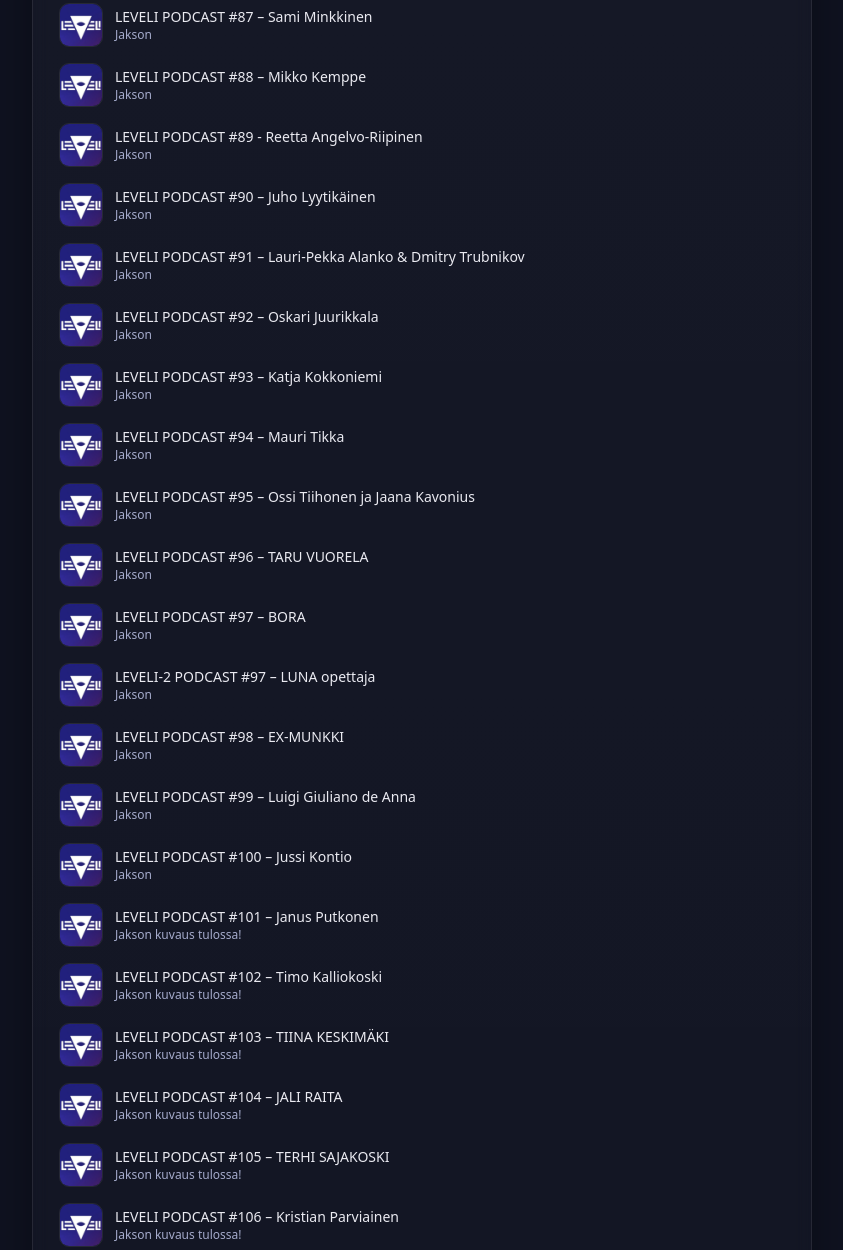
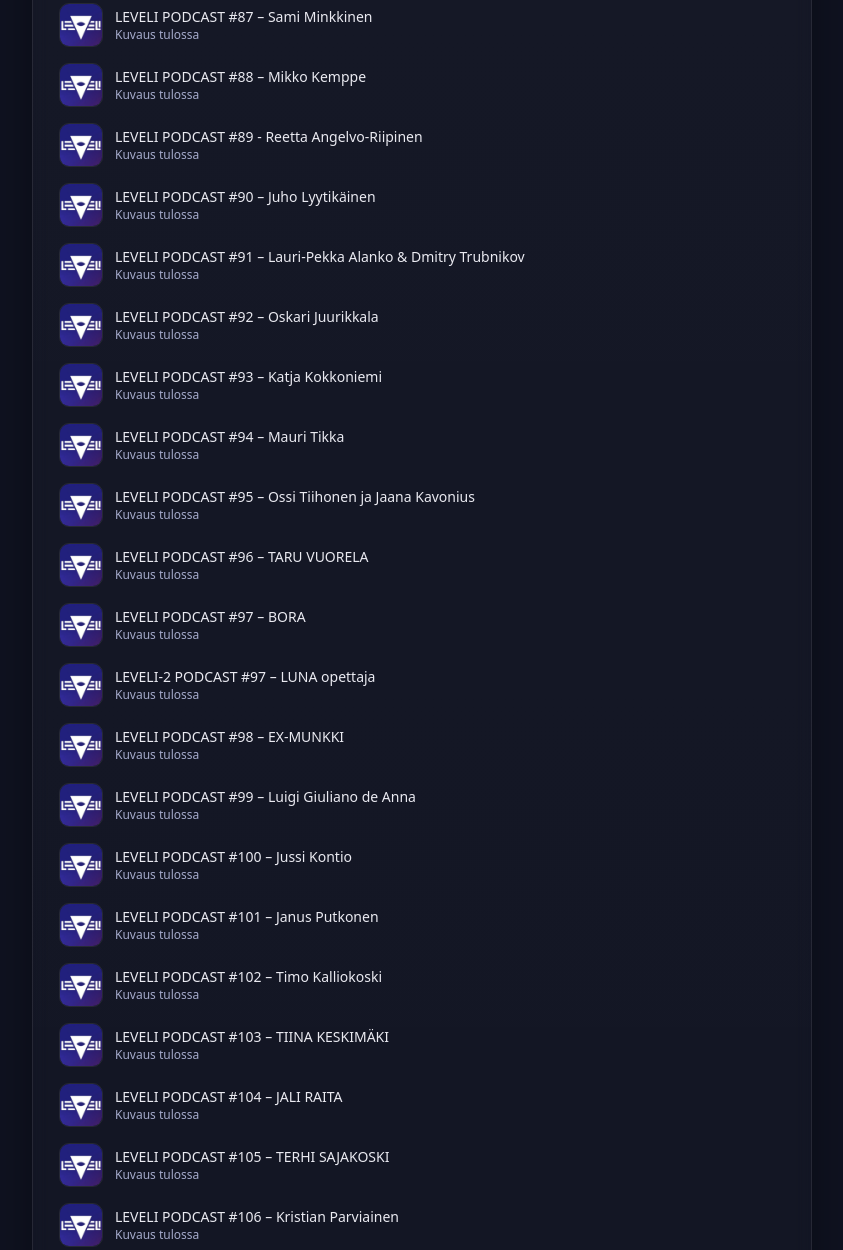
Before and after one commit to mlehmus-dot/leveli-player, a plain HTML site: page player-podcast3.html in a window 1280 px wide. Shown: the part 662-1912 px from the top of the page, without its empty margins (218-1061 px from the left). Drawn offline with Linux system fonts and the light colour scheme.

Commit message:
fix description

```diff
--- a/player-podcast3.html
+++ b/player-podcast3.html
@@ -132,301 +132,301 @@ const PLAYLIST = [
 {
     src: "https://archive.org/download/leveli-_202508/LEVELI-81-BrandonSummitt.mp3",
     title: "LEVELI PODCAST #81 - Brandon Summitt",
-    artist: "Jakson",
+    artist: "Kuvaus tulossa",
     artwork: "leveli-logo.jpg"
 },
 {
     src: "https://archive.org/download/leveli-/LEVELI-82-EEVA-PAULIINA.mp3",
     title: "LEVELI PODCAST #82 - Eeva Pauliina",
-    artist: "Jakson",
+    artist: "Kuvaus tulossa",
     artwork: "leveli-logo.jpg"
 },
 {
     src: "https://archive.org/download/leveli-55-pods/PODCAST%20%2383%20-%20Mertsi%20%E2%80%9DMEDI%E2%80%9D%20%C3%84rling.mp3",
     title: "LEVELI PODCAST #83 – Mertsi ”MEDI” Ärling",
-    artist: "Jakson",
+    artist: "Kuvaus tulossa",
     artwork: "leveli-logo.jpg"
 },
 {
     src: "https://archive.org/download/leveli-55-pods/PODCAST%20%2384%20-%20Timo%20Lampen.mp3",
     title: "LEVELI PODCAST #84 – Timo Lampen",
-    artist: "Jakson",
+    artist: "Kuvaus tulossa",
     artwork: "leveli-logo.jpg"
 },
 {
     src: "https://archive.org/download/leveli-_202508/LEVEL-85-Michae-Majalahti.mp3",
     title: "LEVELI PODCAST #85 - Michael StarBuck Majalahtit",
-    artist: "Jakson",
+    artist: "Kuvaus tulossa",
     artwork: "leveli-logo.jpg"
 },
 {
     src: "https://archive.org/download/leveli-55-pods/PODCAST%20%2386%20-%20Jalkaterapeutti%20Kari%20Mellavuo.mp3",
     title: "LEVELI PODCAST #86 – Jalkaterapeutti Kari Mellavuo",
-    artist: "Jakson",
+    artist: "Kuvaus tulossa",
     artwork: "leveli-logo.jpg"
 },
 {
     src: "https://archive.org/download/leveli-55-pods/PODCAST%20%2387%20-%20Sami%20Minkkinen.mp3",
     title: "LEVELI PODCAST #87 – Sami Minkkinen",
-    artist: "Jakson",
+    artist: "Kuvaus tulossa",
     artwork: "leveli-logo.jpg"
 },
 {
     src: "https://archive.org/download/leveli-55-pods/PODCAST%20%2388%20-%20Mikko%20Kemppe.mp3",
     title: "LEVELI PODCAST #88 – Mikko Kemppe",
-    artist: "Jakson",
+    artist: "Kuvaus tulossa",
     artwork: "leveli-logo.jpg"
 },
 {
     src: "https://archive.org/download/leveli-/LEVELI-89-Reetta-Angelvo-Riipinen.mp3",
     title: "LEVELI PODCAST #89 - Reetta	Angelvo-Riipinen",
-    artist: "Jakson",
+    artist: "Kuvaus tulossa",
     artwork: "leveli-logo.jpg"
 },
 {
     src: "https://archive.org/download/leveli-55-pods/PODCAST%20%2390%20-%20Juho%20Lyytik%C3%A4inen.mp3",
     title: "LEVELI PODCAST #90 – Juho Lyytikäinen",
-    artist: "Jakson",
+    artist: "Kuvaus tulossa",
     artwork: "leveli-logo.jpg"
 },
 {
     src: "https://archive.org/download/leveli-55-pods/PODCAST%20%2391%20-%20Lauri-Pekka%20Alanko%20%26%20Dmitry%20Trubnikov.mp3",
     title: "LEVELI PODCAST #91 – Lauri-Pekka Alanko & Dmitry Trubnikov",
-    artist: "Jakson",
+    artist: "Kuvaus tulossa",
     artwork: "leveli-logo.jpg"
 },
 {
     src: "https://archive.org/download/leveli-55-pods/PODCAST%20%2392%20-%20Oskari%20Juurikkala.mp3",
     title: "LEVELI PODCAST #92 – Oskari Juurikkala",
-    artist: "Jakson",
+    artist: "Kuvaus tulossa",
     artwork: "leveli-logo.jpg"
 },
 {
     src: "https://archive.org/download/leveli-55-pods/PODCAST%20%2393%20-%20Katja%20Kokkoniemi.mp3",
     title: "LEVELI PODCAST #93 – Katja Kokkoniemi",
-    artist: "Jakson",
+    artist: "Kuvaus tulossa",
     artwork: "leveli-logo.jpg"
 },
 {
     src: "https://archive.org/download/leveli-55-pods/PODCAST%20%2394%20-%20Mauri%20Tikka.mp3",
     title: "LEVELI PODCAST #94 – Mauri Tikka",
-    artist: "Jakson",
+    artist: "Kuvaus tulossa",
     artwork: "leveli-logo.jpg"
 },
 {
     src: "https://archive.org/download/leveli-55-pods/PODCAST%20%2395%20Ossi%20Tiihonen%20ja%20Jaana%20Kavonius.mp3",
     title: "LEVELI PODCAST #95 – Ossi Tiihonen ja Jaana Kavonius",
-    artist: "Jakson",
+    artist: "Kuvaus tulossa",
     artwork: "leveli-logo.jpg"
 },
 {
     src: "https://archive.org/download/leveli-55-pods/PODCAST%20%2396%20-%20%20TARU%20VUORELA.mp3",
     title: "LEVELI PODCAST #96 – TARU VUORELA",
-    artist: "Jakson",
+    artist: "Kuvaus tulossa",
     artwork: "leveli-logo.jpg"
 },
 {
     src: "https://archive.org/download/leveli-55-pods/PODCAST%20%2397%20-%20BORA.mp3",
     title: "LEVELI PODCAST #97 – BORA",
-    artist: "Jakson",
+    artist: "Kuvaus tulossa",
     artwork: "leveli-logo.jpg"
 },
 {
     src: "https://archive.org/download/leveli-55-pods/PODCAST%20%2397%20-%20LUNA%20opettaja.mp3",
     title: "LEVELI-2 PODCAST #97 – LUNA opettaja",
-    artist: "Jakson",
+    artist: "Kuvaus tulossa",
     artwork: "leveli-logo.jpg"
 },
 {
     src: "https://archive.org/download/leveli-55-pods/PODCAST%20%2398%20EX-MUNKKI.mp3",
     title: "LEVELI PODCAST #98 – EX-MUNKKI",
-    artist: "Jakson",
+    artist: "Kuvaus tulossa",
     artwork: "leveli-logo.jpg"
 },
 {
     src: "https://archive.org/download/leveli-55-pods/PODCAST%20%2399%20Luigi%20Giuliano%20de%20Anna.mp3",
     title: "LEVELI PODCAST #99 – Luigi Giuliano de Anna",
-    artist: "Jakson",
+    artist: "Kuvaus tulossa",
     artwork: "leveli-logo.jpg"
 },
 {
     src: "https://archive.org/download/leveli-55-pods/PODCAST%20%23100%20Jussi%20Kontio.mp3",
     title: "LEVELI PODCAST #100 – Jussi Kontio",
-    artist: "Jakson",
+    artist: "Kuvaus tulossa",
     artwork: "leveli-logo.jpg"
 },
   {
     src: "https://archive.org/download/leveli-/LEVELI-101-Janus-Putkonen.mp3",
     title: "LEVELI PODCAST #101 – Janus	Putkonen",
-    artist: "Jakson kuvaus tulossa!",
+    artist: "Kuvaus tulossa",
     artwork: "leveli-logo.jpg"
 },
  {
     src: "https://archive.org/download/leveli-55-pods/PODCAST%20%23102%20Timo%20Kalliokoski.mp3",
     title: "LEVELI PODCAST #102 – Timo Kalliokoski",
-    artist: "Jakson kuvaus tulossa!",
+    artist: "Kuvaus tulossa",
     artwork: "leveli-logo.jpg"
 },
 {
     src: "https://archive.org/download/leveli-55-pods/PODCAST%20%23103%20-%20TIINA%20KESKIM%C3%84KI.mphttps://archive.org/download/leveli-55-pods/PODCAST%20%23104%20-%20JALI%20RAITA.mp33",
     title: "LEVELI PODCAST #103 – TIINA KESKIMÄKI",
-    artist: "Jakson kuvaus tulossa!",
+    artist: "Kuvaus tulossa",
     artwork: "leveli-logo.jpg"
 },
 {
     src: "https://archive.org/download/leveli-55-pods/PODCAST%20%23104%20-%20JALI%20RAITA.mp3",
     title: "LEVELI PODCAST #104 – JALI RAITA",
-    artist: "Jakson kuvaus tulossa!",
+    artist: "Kuvaus tulossa",
     artwork: "leveli-logo.jpg"
 },
 {
     src: "https://archive.org/download/leveli-55-pods/PODCAST%20%23105%20-%20TERHI%20SAJAKOSKI.mp3",
     title: "LEVELI PODCAST #105 – TERHI SAJAKOSKI",
-    artist: "Jakson kuvaus tulossa!",
+    artist: "Kuvaus tulossa",
     artwork: "leveli-logo.jpg"
 },
 {
     src: "https://archive.org/download/leveli-55-pods/PODCAST%20%23106%20-%20Kristian%20Parviainen.mp3",
     title: "LEVELI PODCAST #106 – Kristian Parviainen",
-    artist: "Jakson kuvaus tulossa!",
+    artist: "Kuvaus tulossa",
     artwork: "leveli-logo.jpg"
 },
 {
     src: "https://archive.org/download/leveli-/LEVELI-107-Kristian-Parviainen-2.mp3",
     title: "LEVELI PODCAST #107 - Kristian Parviainen OSA 2",
-    artist: "Jakson kuvaus tulossa!",
+    artist: "Kuvaus tulossa",
     artwork: "leveli-logo.jpg"
 },
 {
     src: "https://archive.org/download/leveli-55-pods/PODCAST%20%23108%20-%20OPAALI.mp3",
     title: "LEVELI PODCAST #108 – OPAALI",
-    artist: "Jakson kuvaus tulossa!",
+    artist: "Kuvaus tulossa",
     artwork: "leveli-logo.jpg"
 },
 {
     src: "https://archive.org/download/leveli-55-pods/PODCAST%20%23109%20-%20FAKTANTARKASTAJA.mp3",
     title: "LEVELI PODCAST #109 – FAKTANTARKASTAJA",
-    artist: "Jakson kuvaus tulossa!",
+    artist: "Kuvaus tulossa",
     artwork: "leveli-logo.jpg"
 },
 {
     src: "https://archive.org/download/leveli-55-pods/PODCAST%20%23110%20-%20OPA.mp3",
     title: "LEVELI PODCAST #110 – OPA",
-    artist: "Jakson kuvaus tulossa!",
+    artist: "Kuvaus tulossa",
     artwork: "leveli-logo.jpg"
 },
 {
     src: "https://archive.org/download/leveli-55-pods/PODCAST%20%23111%20%20%20ANSVER%20OKSMAN.mp3",
     title: "LEVELI PODCAST #111 – ANSVER OKSMAN",
-    artist: "Jakson kuvaus tulossa!",
+    artist: "Kuvaus tulossa",
     artwork: "leveli-logo.jpg"
 },
 {
     src: "https://archive.org/download/leveli-55-pods/PODCAST%20%23112%20%20%20Melissa%20Marreiros%20%20%20PODCAST.mp3",
     title: "LEVELI PODCAST #112 – Melissa Marreiros",
-    artist: "Jakson kuvaus tulossa!",
+    artist: "Kuvaus tulossa",
     artwork: "leveli-logo.jpg"
 },
 {
     src: "https://archive.org/download/leveli-55-pods/PODCAST%20%23113%20-%20KIINTEIST%C3%96V%C3%84LITT%C3%84J%C3%84.mp3",
     title: "LEVELI PODCAST #113 – KIINTEISTÖVÄLITTÄJÄ",
-    artist: "Jakson kuvaus tulossa!",
+    artist: "Kuvaus tulossa",
     artwork: "leveli-logo.jpg"
 },
 {
     src: "https://archive.org/download/leveli-55-pods/PODCAST%20%23114%20-%20PROFEETTA%20JOUKO%20PIHO%20Pt.%202.mp3",
     title: "LEVELI PODCAST #114 – PROFEETTA JOUKO PIHO Pt. 2",
-    artist: "Jakson kuvaus tulossa!",
+    artist: "Kuvaus tulossa",
     artwork: "leveli-logo.jpg"
 },
 {
     src: "https://archive.org/download/leveli-55-pods/PODCAST%20%23115%20-%20JEDIDI.mp3",
     title: "LEVELI PODCAST #115 – JEDIDI",
-    artist: "Jakson kuvaus tulossa!",
+    artist: "Kuvaus tulossa",
     artwork: "leveli-logo.jpg"
 },
 {
     src: "https://archive.org/download/leveli-55-pods/PODCAST%20%23116%20-%20Rasoul%20Dehghan%20Pt.%202.mp3",
     title: "LEVELI PODCAST #116 – Rasoul Dehghan Pt. 2",
-    artist: "Jakson kuvaus tulossa!",
+    artist: "Kuvaus tulossa",
     artwork: "leveli-logo.jpg"
 },
 {
     src: "https://archive.org/download/leveli-55-pods/PODCAST%20%23117%20-%20Johan%20B%C3%A4ckman.mp3",
     title: "LEVELI PODCAST #117 – Johan Bäckman",
-    artist: "Jakson kuvaus tulossa!",
+    artist: "Kuvaus tulossa",
     artwork: "leveli-logo.jpg"
 },
 {
     src: "https://archive.org/download/leveli-55-pods/PODCAST%20%23118%20-%20Timo%20Lampen%20Pt.2.mp3",
     title: "LEVELI PODCAST #118 – Timo Lampen Pt.2",
-    artist: "Jakson kuvaus tulossa!",
+    artist: "Kuvaus tulossa",
     artwork: "leveli-logo.jpg"
 },
 {
     src: "https://archive.org/download/leveli-55-pods/PODCAST%20%23119%20-%20Teemu%20Vehkala%20Pt.2.mp3",
     title: "LEVELI PODCAST #119 – Teemu Vehkala Pt.2",
-    artist: "Jakson kuvaus tulossa!",
+    artist: "Kuvaus tulossa",
     artwork: "leveli-logo.jpg"
 },
 {
     src: "https://archive.org/download/leveli-55-pods/PODCAST%20%23120%20-%20BITCOIN%20ASIANTUNTIJA%20SPECIAL.mp3",
     title: "LEVELI PODCAST #120 – BITCOIN ASIANTUNTIJA SPECIAL",
-    artist: "Jakson kuvaus tulossa!",
+    artist: "Kuvaus tulossa",
     artwork: "leveli-logo.jpg"
 },
 {
     src: "https://archive.org/download/leveli-55-pods/PODCAST%20%23121%20-%20BITCOIN%20ASIANTUNTIJA%20SPECIAL%20-%20MUKANA%20MY%C3%96S%20OPA%21.mp3",
     title: "LEVELI PODCAST #121 – BITCOIN ASIANTUNTIJA SPECIAL – MUKANA MYÖS OPA!",
-    artist: "Jakson kuvaus tulossa!",
+    artist: "Kuvaus tulossa",
     artwork: "leveli-logo.jpg"
 },
 {
     src: "https://archive.org/download/leveli-55-pods/PODCAST%20%23122%20J%C3%84RJESTYKSENVALVOJA.mp3",
     title: "LEVELI PODCAST #122 – JÄRJESTYKSENVALVOJA",
-    artist: "Jakson kuvaus tulossa!",
+    artist: "Kuvaus tulossa",
     artwork: "leveli-logo.jpg"
 },
 {
     src: "https://archive.org/download/leveli-55-pods/PODCAST%20%23123%20BRIGHTDRKNZ.mp3",
     title: "LEVELI PODCAST #123 – BRIGHTDRKNZ",
-    artist: "Jakson kuvaus tulossa!",
+    artist: "Kuvaus tulossa",
     artwork: "leveli-logo.jpg"
 },
 {
     src: "https://archive.org/download/leveli-55-pods/PODCAST%20%23124%20PETRI%20PAAVOLA.mp3",
     title: "LEVELI PODCAST #124 – PETRI PAAVOLA",
-    artist: "Jakson kuvaus tulossa!",
+    artist: "Kuvaus tulossa",
     artwork: "leveli-logo.jpg"
 },
 {
     src: "https://archive.org/download/leveli-/LEVELI-125-LAURI-JOHANSSON-2.mp3",
     title: "LEVELI PODCAST #125 - Lauri Late Johansson OSA 2",
-    artist: "Jakson kuvaus tulossa!",
+    artist: "Kuvaus tulossa",
     artwork: "leveli-logo.jpg"
 },
 {
     src: "https://archive.org/download/leveli-55-pods/PODCAST%20%23126%20UNCLESAMPATRIOT%21.mp3",
     title: "LEVELI PODCAST #126 – UNCLESAMPATRIOT!",
-    artist: "Jakson kuvaus tulossa!",
+    artist: "Kuvaus tulossa",
     artwork: "leveli-logo.jpg"
 },
 {
     src: "https://archive.org/download/leveli-55-pods/PODCAST%20%23127%20DIDIER%20BOXING%20EVENT%202.mp3",
     title: "LEVELI PODCAST #127 – DIDIER BOXING EVENT 2",
-    artist: "Jakson kuvaus tulossa!",
+    artist: "Kuvaus tulossa",
     artwork: "leveli-logo.jpg"
 },
 {
     src: "https://archive.org/download/leveli-55-pods/PODCAST%20%23128%20RAMIN%20SOHRAB.mp3",
     title: "LEVELI PODCAST #128 – RAMIN SOHRAB",
-    artist: "Jakson kuvaus tulossa!",
+    artist: "Kuvaus tulossa",
     artwork: "leveli-logo.jpg"
 },
 {
     src: "https://archive.org/download/leveli-55-pods/PODCAST%20%23129%20DIDIER%20BOXING%20EVENT%203.mp3",
     title: "LEVELI PODCAST #129 – DIDIER BOXING EVENT 3",
-    artist: "Jakson kuvaus tulossa!",
+    artist: "Kuvaus tulossa",
     artwork: "leveli-logo.jpg"
 }
 ];
```
Also changed, not shown: player-podcast2.html (+24 -24 lines).
